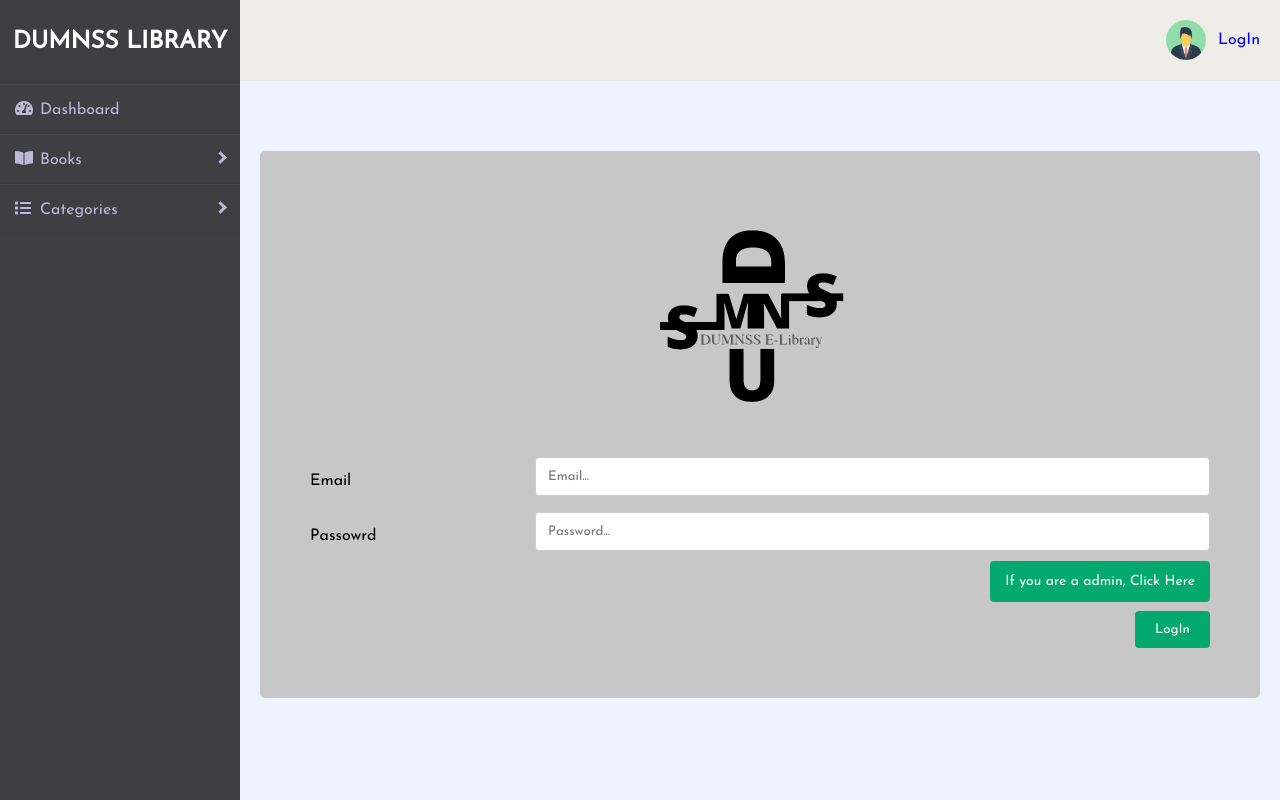
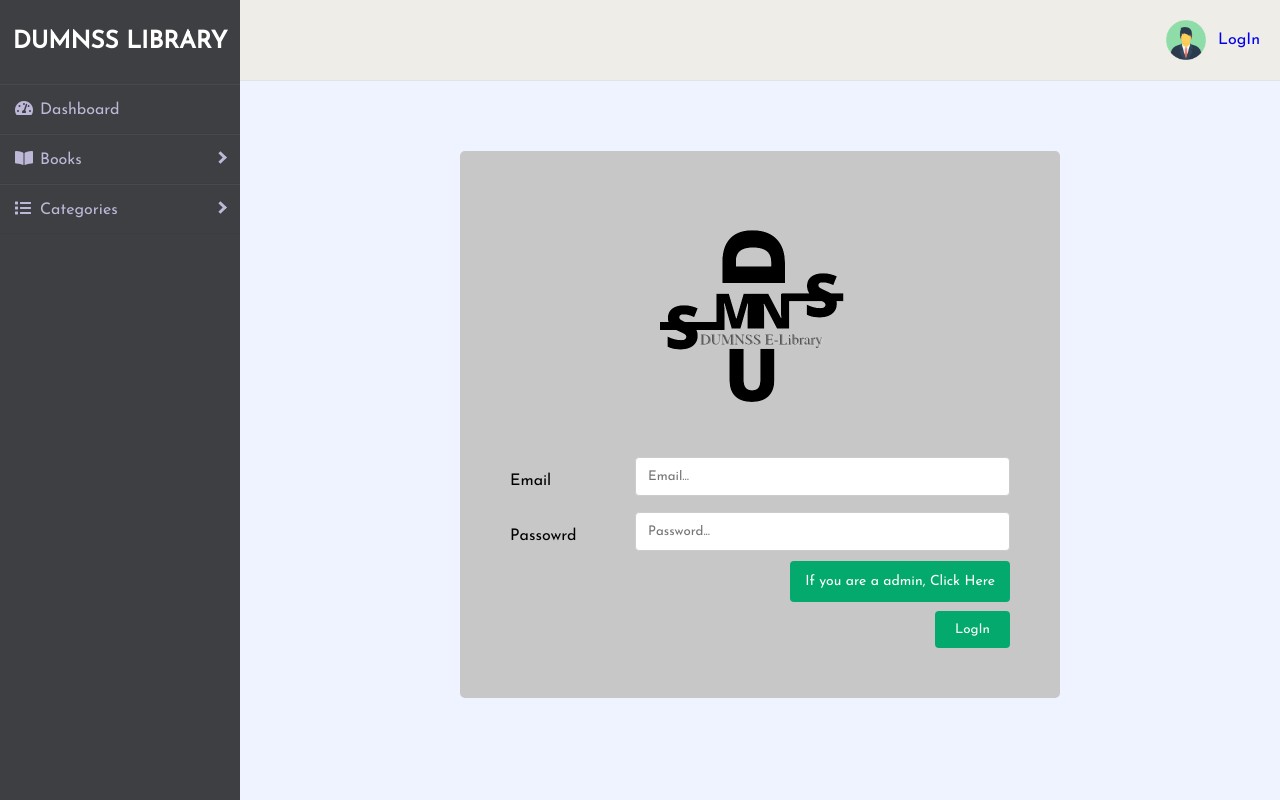
Before and after one commit to Kitsunejasutin/gamification, a PHP site: page /login.php?continue=1 in a window 1280 px wide. Run offline with PHP 8.4, Linux system fonts and the light colour scheme; data that the repository does not hold is empty; some libraries are stand-ins or nearby versions.

Commit message:
A little bit of adjusting

```diff
--- a/login.php
+++ b/login.php
@@ -13,7 +13,7 @@
 <?php
     include_once 'includes/bars.php';
 ?>
-            <div class="info">
+            <div class="info-login">
                 <div class="card">
                     <div class="logo">
                         <img src="images/dumnss_logo.png">
--- a/styles/addstudent.css
+++ b/styles/addstudent.css
@@ -4,6 +4,10 @@
   background-color: #c7c7c7;
   padding: 50px;
   max-height: 100vh;
+  width: 60%;
+  display: flex;
+  flex-direction: column;
+
 }
 
 div.logo {
--- a/styles/header.css
+++ b/styles/header.css
@@ -170,3 +170,10 @@ button.blue {
   line-height: 25px;
   padding: 20px;
 }
+
+.info-login {
+  line-height: 25px;
+  padding: 20px;
+  display: flex;
+  justify-content: center;
+}
```
